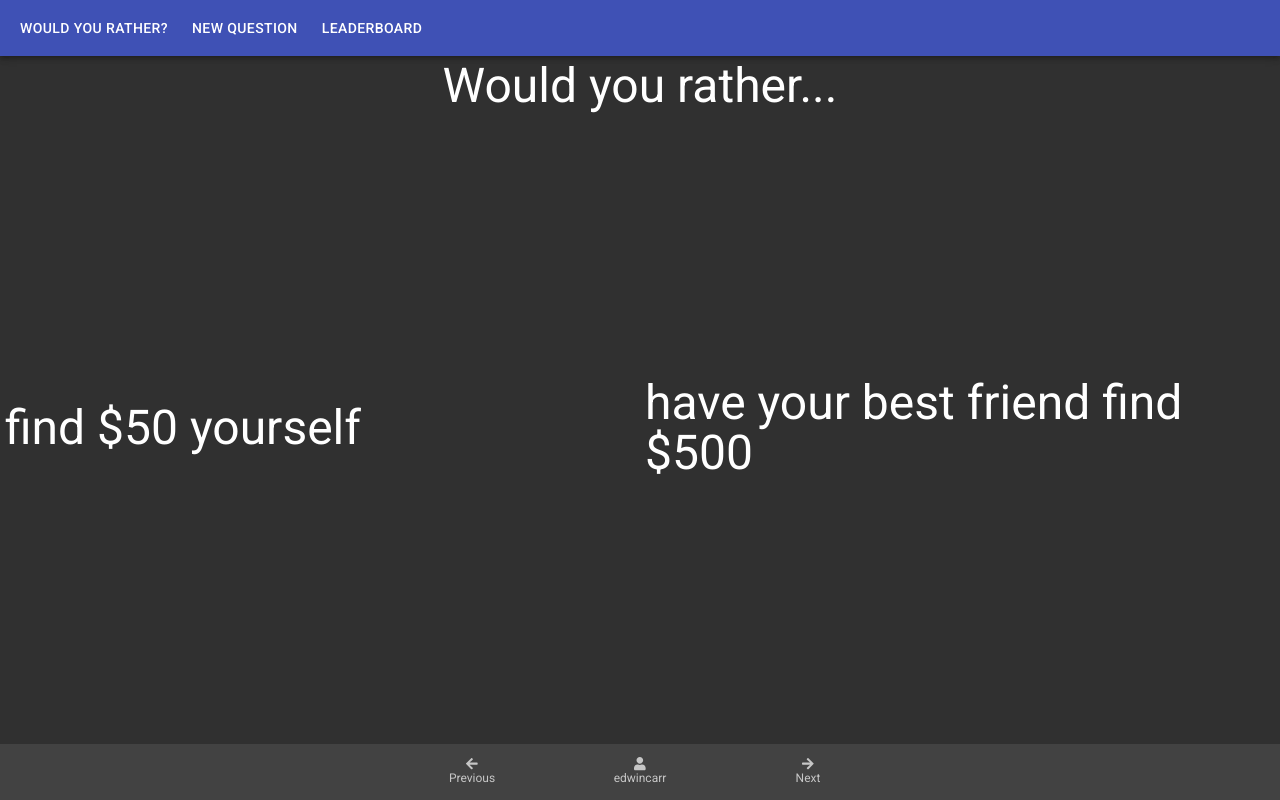
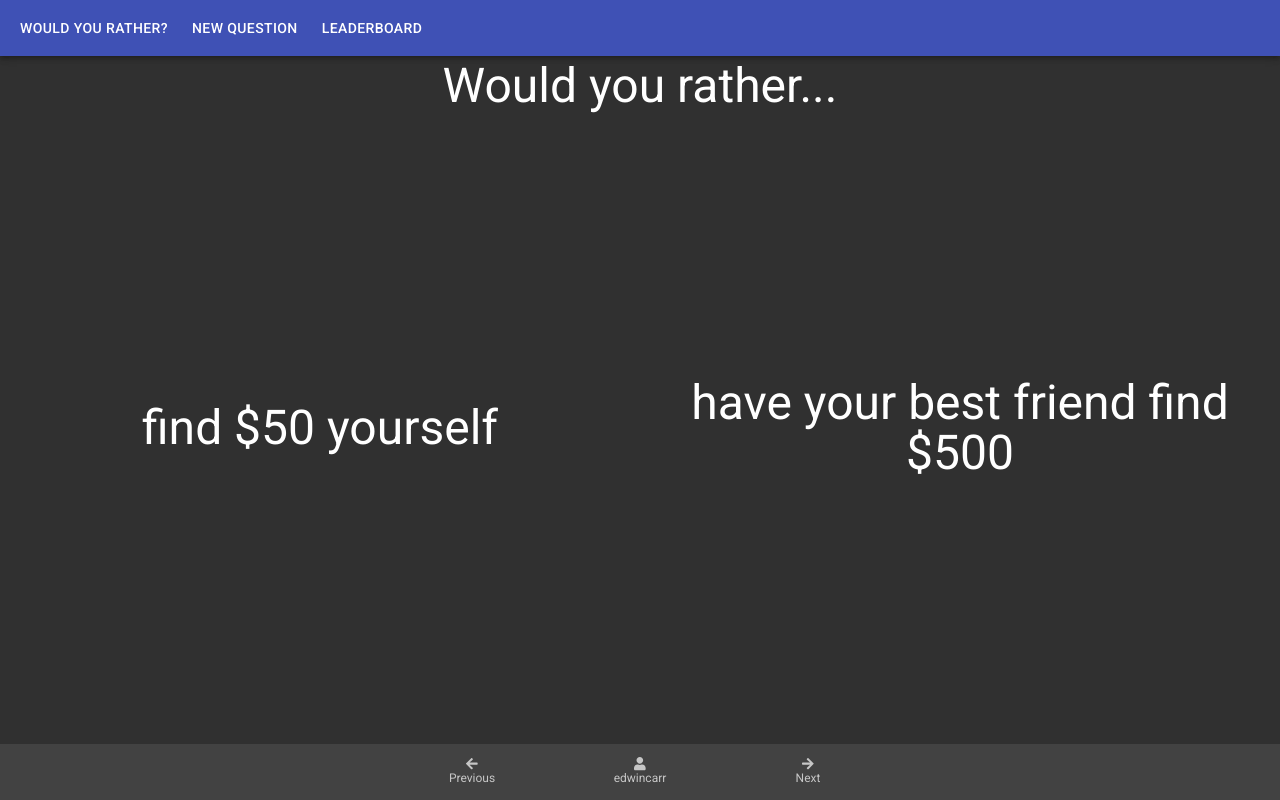
Before and after one commit to Flixbox/would-you-rather, a React (Create React App) app: page /#/ in a window 1280 px wide. Both pictures are taken after a click on the button "CATHERINE GREGORY". Built offline with nearby package versions, Linux system fonts and the light colour scheme.

Commit message:
feat: added option buttons

```diff
--- a/src/components/Option.js
+++ b/src/components/Option.js
@@ -24,16 +24,21 @@ const styles = {
         height: `100%`,
         padding: '5px',
     },
+    optionButton: {
+        height: '100%',
+        width: '100%',
+        textTransform: 'none',
+    },
 }
 
 class Option extends Component {
     render() {
-        const { classes, questions, text, votes } = this.props
+        const { classes, questions, text, votes, option } = this.props
         return (
-            <Grid container className={classes.main} alignContent="center">
-                <Grid item xs={12}>
+            <Grid container className={classes.main}>
+                <Button className={classes.optionButton} align="center">
                     <Typography variant="h3">{text}</Typography>
-                </Grid>
+                </Button>
             </Grid>
         )
     }
--- a/src/views/CurrentQuestion.js
+++ b/src/views/CurrentQuestion.js
@@ -73,8 +73,8 @@ class CurrentQuestion extends Component {
                     </Typography>
                 </div>
                 <Grid container className={classes.main}>
-                    <Option {...optionOne} />
-                    <Option {...optionTwo} />
+                    <Option {...optionOne} option="optionOne" />
+                    <Option {...optionTwo} option="optionTwo" />
                 </Grid>
                 <BottomNavigation showLabels>
                     <BottomNavigationAction
```
